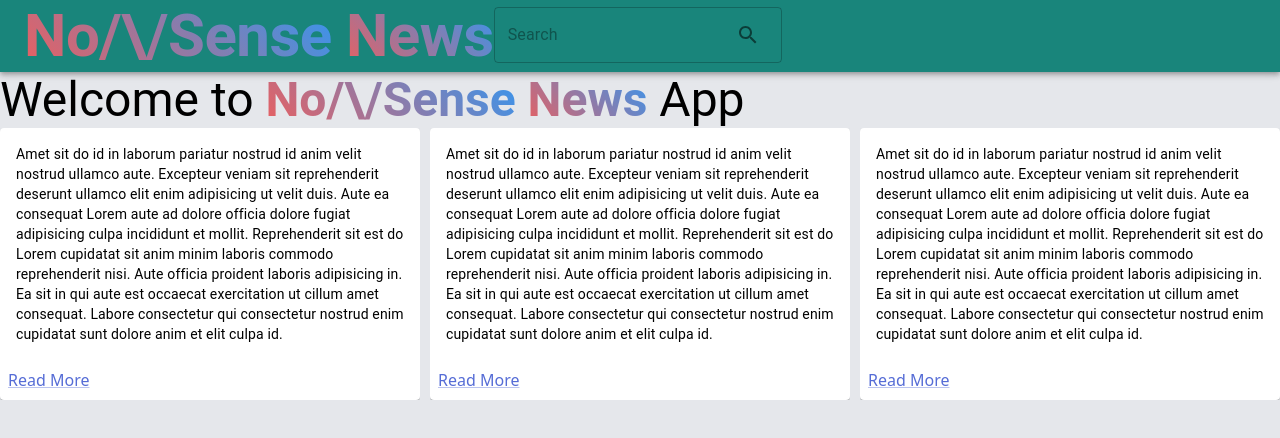
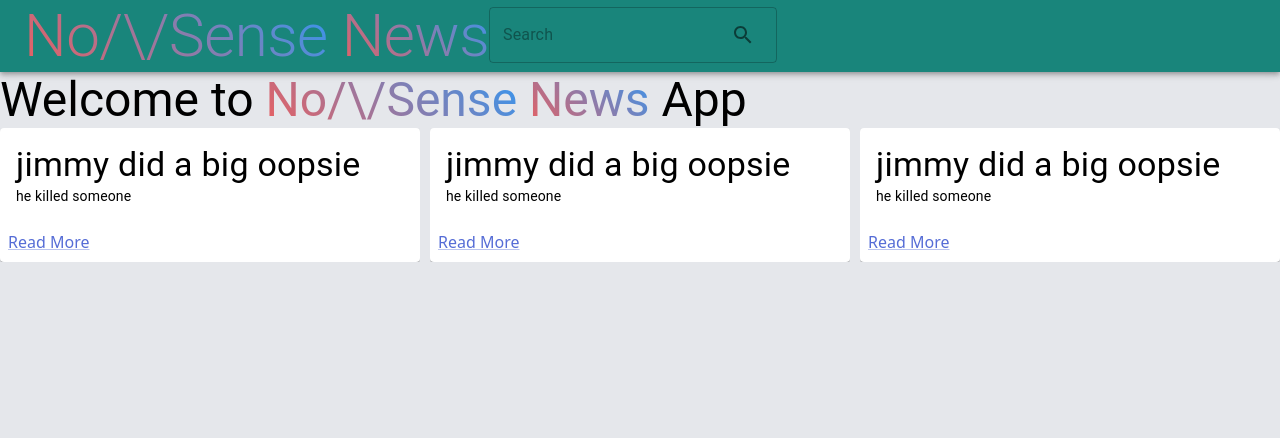
Before and after one commit to Adolfo-Contreras/really-late-react-app, a React (Vite) app: page / in a window 1280 px wide. Shown: the top 438 px of the page. Built offline with nearby package versions, Linux system fonts and the light colour scheme.

Commit message:
added props to the news card

```diff
--- a/src/components/Carousel.jsx
+++ b/src/components/Carousel.jsx
@@ -1,16 +1,16 @@
-import { useRef, useState, useEffect,  } from 'react';
 import 'keen-slider/keen-slider.min.css'
 import { useKeenSlider } from 'keen-slider/react.es';
 import NewsCard from './NewsCard';
 
+const thingy = {title:'jimmy did a big oopsie', description:'he killed someone'}
 export default function Carousel() {
   const [sliderRef] = useKeenSlider({slideChanged(){console.log('slide changed')}, loop:true, mode:'free-snap', slides:{perView:3, spacing: 10}});
   return (
     <div ref={sliderRef} className='keen-slider'>
-      <div className='keen-slider__slide'><NewsCard props={{title:'ligma', description:'description'}}/></div>
-      <div className='keen-slider__slide'><NewsCard/></div>
-      <div className='keen-slider__slide'><NewsCard/></div>
-      <div className='keen-slider__slide'><NewsCard/></div>
+      <div className='keen-slider__slide'><NewsCard data={thingy} /></div>
+      <div className='keen-slider__slide'><NewsCard data={thingy}/></div>
+      <div className='keen-slider__slide'><NewsCard data={thingy}/></div>
+      <div className='keen-slider__slide'><NewsCard data={thingy}/></div>
     </div>
   );
 }
--- a/src/components/NewsCard.jsx
+++ b/src/components/NewsCard.jsx
@@ -1,12 +1,12 @@
 import { Card, CardActions, CardContent,  Link,  Typography } from "@mui/material";
 
-export default function NewsCard(props) {
-    const {title, description} = props
+export default function NewsCard({data}) {
+    console.log(data)
     return (
         <Card>
             <CardContent>
-                <Typography variant="h4" color="initial">{title}</Typography>
-                <Typography variant="body2" color="initial">Amet sit do id in laborum pariatur nostrud id anim velit nostrud ullamco aute. Excepteur veniam sit reprehenderit deserunt ullamco elit enim adipisicing ut velit duis. Aute ea consequat Lorem aute ad dolore officia dolore fugiat adipisicing culpa incididunt et mollit. Reprehenderit sit est do Lorem cupidatat sit anim minim laboris commodo reprehenderit nisi. Aute officia proident laboris adipisicing in. Ea sit in qui aute est occaecat exercitation ut cillum amet consequat. Labore consectetur qui consectetur nostrud enim cupidatat sunt dolore anim et elit culpa id.</Typography>
+                <Typography variant="h4" color="initial">{data.title}</Typography>
+                <Typography className=" px-3" variant="body2" color="initial">{data.description}</Typography>
             </CardContent>
             <CardActions>
                 <Link>Read More</Link>
--- a/src/index.css
+++ b/src/index.css
@@ -10,7 +10,8 @@ html{
 }
 
 .logoColor{
-  @apply font-bold bg-clip-text;
+  /* @apply font-bold bg-clip-text; */
+  background-clip: text;
   background-image: linear-gradient(45deg, #eb5f5f, #3396f1);
   -webkit-text-fill-color: transparent;
 }
```
